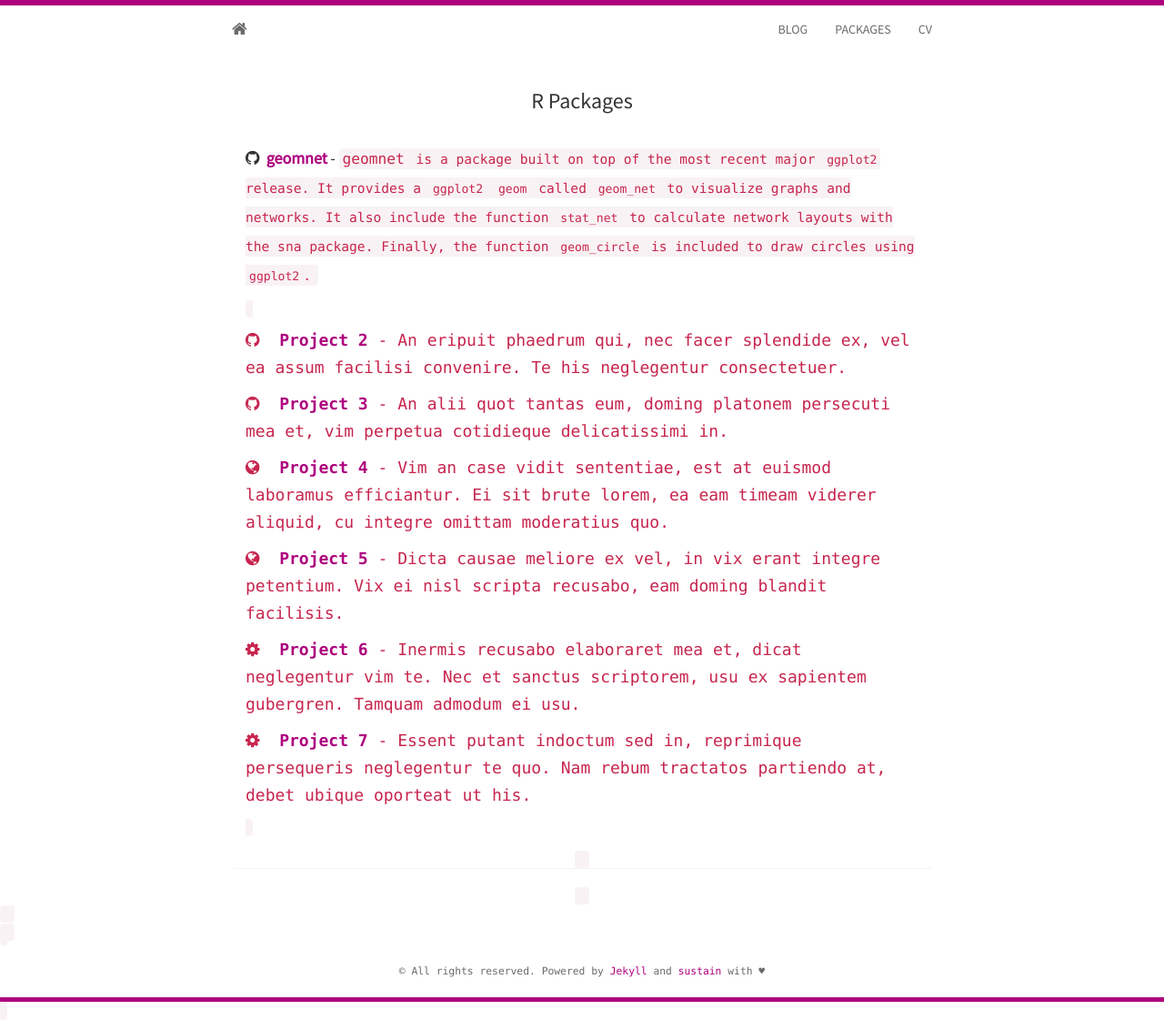
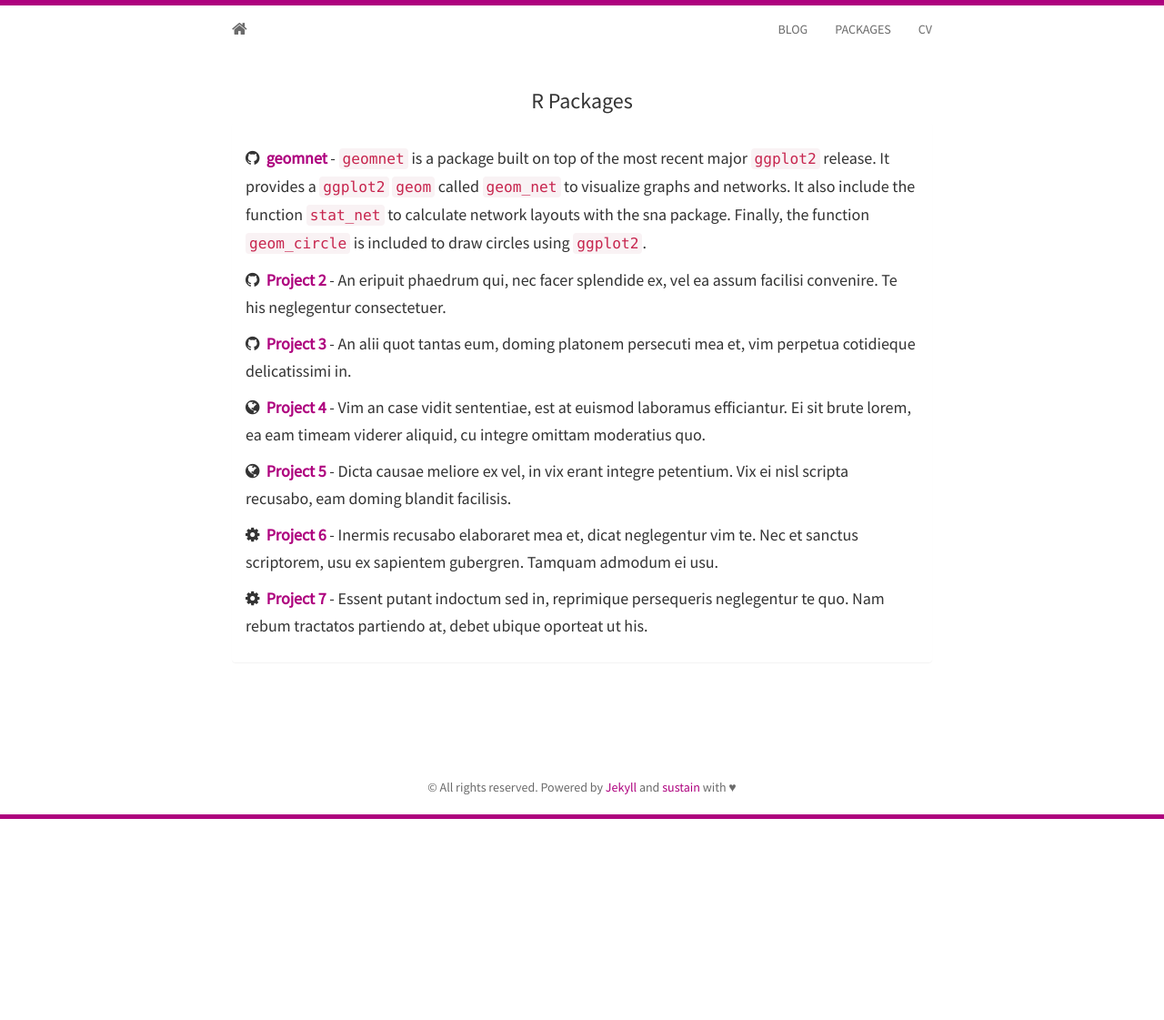
Before and after one commit to sctyner/sctyner.github.io, a Jekyll site: the page built from packages.html, in a window 1280 px wide. Shown: the whole page at 91% size. Built offline with Jekyll 4.4.1, drawn with Linux system fonts in a browser that asks for light colours; nearby versions of some CDN libraries; after the commit the page ends 900 px from its top, so only the background shows below that.

Commit message:
fixed solidus typo

```diff
--- a/_includes/packages.html
+++ b/_includes/packages.html
@@ -5,7 +5,7 @@
     <div class="panel-body">
 		<h5>
 			<i class="fa fa-github"></i>&nbsp;&nbsp;<strong><a href="https://github.com/sctyner/geomnet">geomnet</a></strong>
-			- <code>geomnet<code/> is a package built on top of the most recent major <code>ggplot2</code> release. It provides a <code>ggplot2</code> <code>geom</code> called <code>geom_net</code> to visualize graphs and networks. It also include the function <code>stat_net</code> to calculate network layouts with the sna package. Finally, the function <code>geom_circle</code> is included to draw circles using <code>ggplot2</code>.
+			- <code>geomnet</code> is a package built on top of the most recent major <code>ggplot2</code> release. It provides a <code>ggplot2</code> <code>geom</code> called <code>geom_net</code> to visualize graphs and networks. It also include the function <code>stat_net</code> to calculate network layouts with the sna package. Finally, the function <code>geom_circle</code> is included to draw circles using <code>ggplot2</code>.
 		</h5>
 		<h5>
 			<i class="fa fa-github"></i>&nbsp;&nbsp;<strong><a href="#">Project 2</a></strong>
--- a/index.html
+++ b/index.html
@@ -9,7 +9,7 @@ layout: home
 	  </div>
 	  <h3>I'm <strong>{{ site.author }}</strong>, a PhD Candidate in Statistics at <a href="http://stat.iastate.edu/">Iowa State University</a>.</h3>
 	  <h3>I love all things data science and R.</h3>
-	  <h3>Have a look at some of my <a href="{{ site.baseurl }}/packages.html"> R packages</a>.</h3>
+	  <h3>Have a look at some of my <a href="{{ site.url }}/packages.html"> R packages</a>.</h3>
 	  <h3>For more check out my <a href="static/resume/Tyner-CV.pdf">CV</a>.</h3>
 	  <h3>Contact me at <a href="http://twitter.com/{{ site.twitter }}">@{{ site.twitter }}</a> or by <a href="mailto:{{ site.email }}">email</a>.</h3>
 	  {% include social.html %}
```
